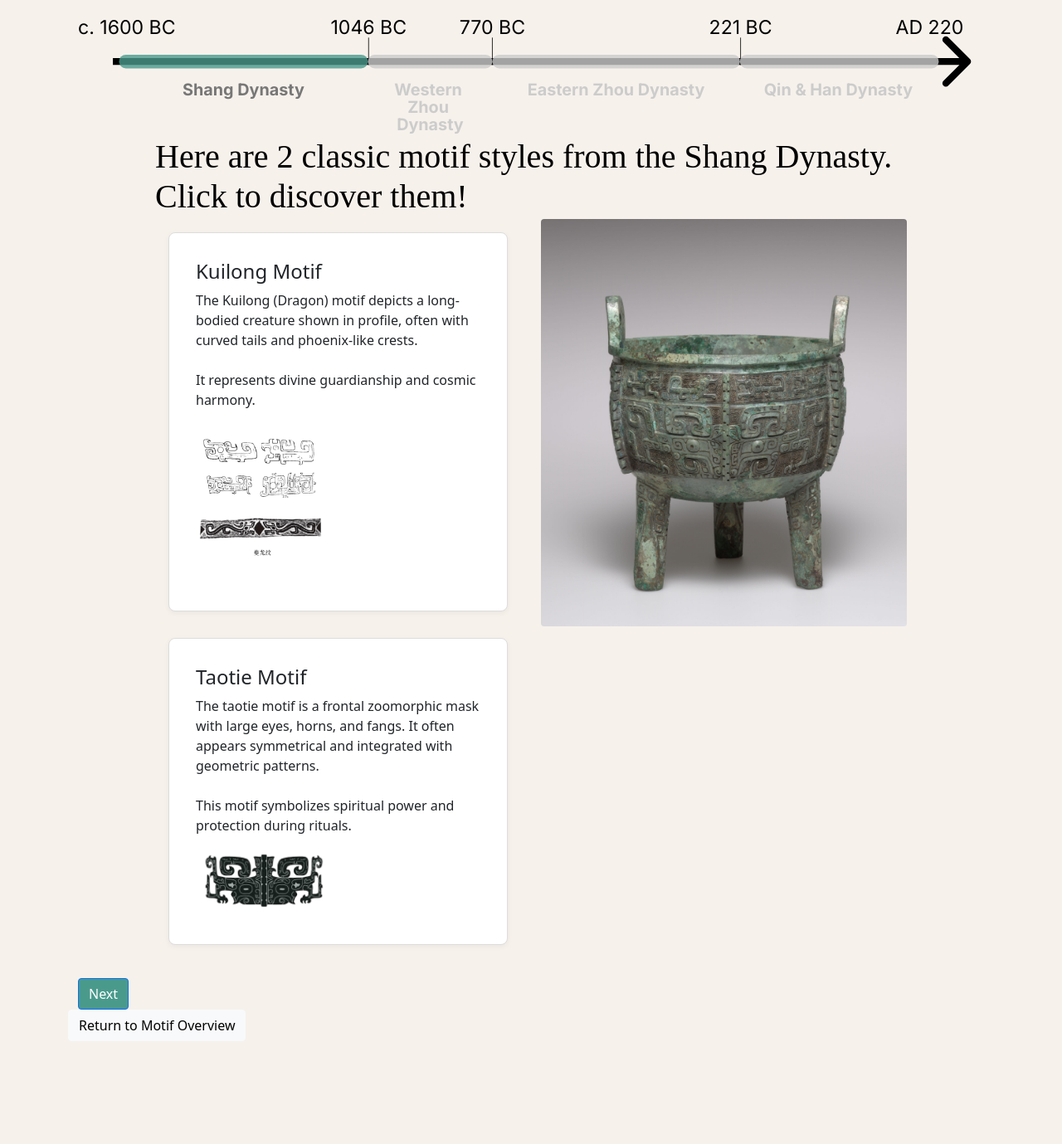
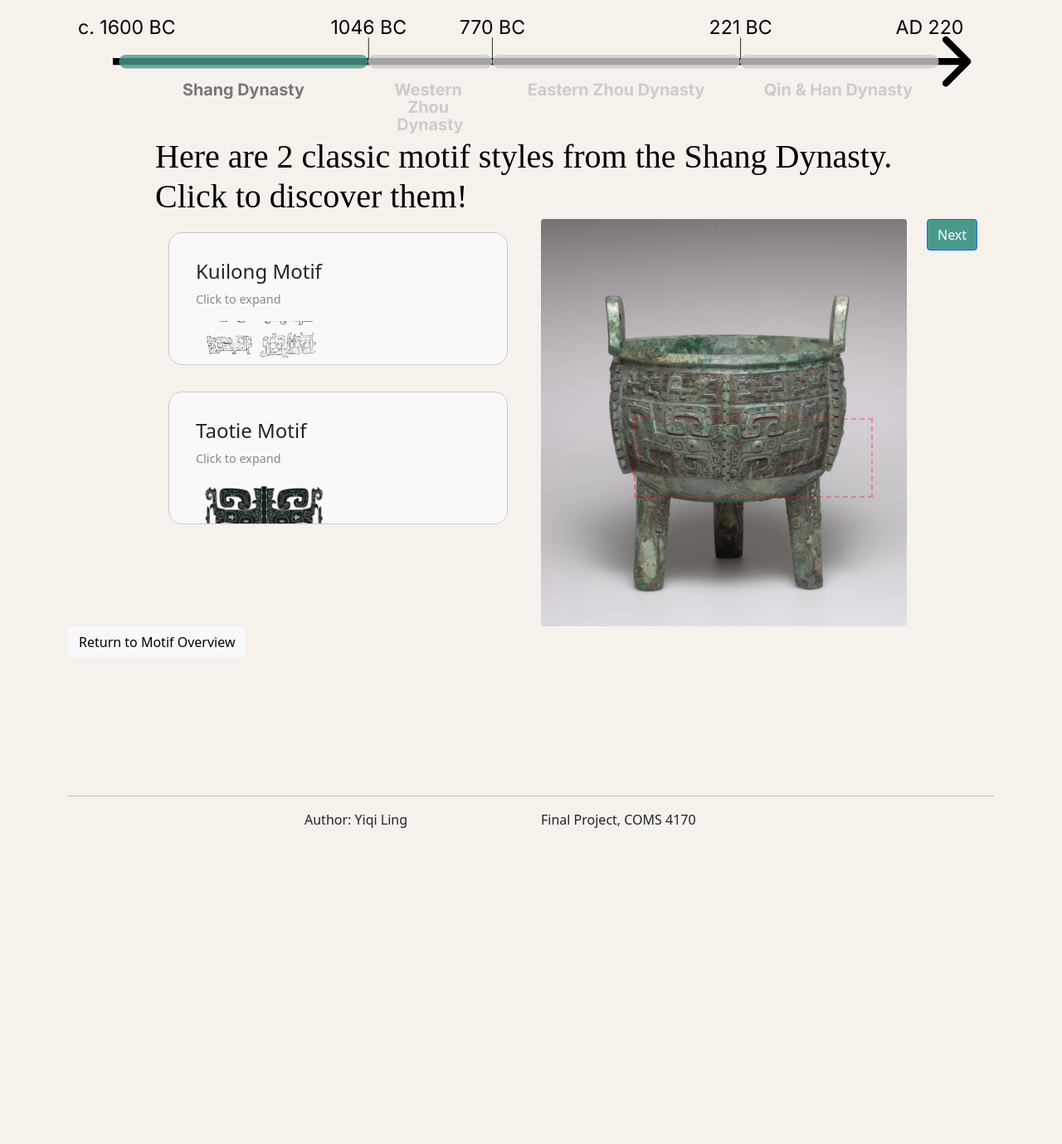
Before and after one commit to 77889itsme/bronze-clocks, a Flask app: page /learn/motif/1 in a window 1280 px wide; the page is wider, and only the part inside the window is pictured. Shown: the part 64-1443 px from the top of that part at 83% size. After the commit the page ends 1062 px from the top of that part, so only its background shows below. Run offline with Flask 3, Linux system fonts and the light colour scheme; some libraries are stand-ins or nearby versions.

Commit message:
feat: add expand to cards

```diff
--- a/static/css/main.css
+++ b/static/css/main.css
@@ -5,6 +5,17 @@
     --dark-grey: #777777;
 }
 
+
+.hotspot-test {
+    position: absolute;
+    cursor: pointer;
+    background-color: rgba(255, 255, 255, 0);
+    border: 2px dashed rgba(255, 0, 0, 0.3);
+    left: 7rem;
+    top: 15rem;
+    width: 18rem;
+    height: 6rem;
+}
 
 body {
     background-color: #F6F1EB;
@@ -215,12 +226,20 @@ a {
 
 .motif-card {
     width: 30rem;
-    border: 1px solid #ddd;
-    border-radius: 8px;
+    max-height: 10rem; /* 初始高度 */
+    overflow: hidden;
+    border: 1px solid #ccc;
+    border-radius: 1rem;
     padding: 2rem;
-    box-shadow: 0 2px 6px rgba(0, 0, 0, 0.05);
-    background-color: #fff;
+    transition: max-height 0.3s ease;
+    cursor: pointer;
+    background-color: #f9f9f9;
 }
+
+.motif-card.expanded {
+    max-height: 30rem;
+}
+
 
 .motif-content-image {
     width: 100%;
--- a/static/js/learn_motif_pages.js
+++ b/static/js/learn_motif_pages.js
@@ -58,7 +58,12 @@ function updateView() {
         let $title = $(`<h4>${motif.title}</h4>`);
         let $content = $(`<p>${motif.content}</p>`)
         let $image = $(`<img>`).attr('src', `/${motif.motif_image_path}`).addClass("motif-content-image")
-        $card.append($title).append($content).append($image);
+        let $hint = $('<p style="font-size: 0.9rem; color: #888;">Click to expand</p>');
+
+        $card.append($title).append($hint).append($image).append($content);
+        $card.on('click', function () {
+            $(this).toggleClass('expanded');
+        });
         $('#motif-content').append($card);
 
         let overlays = motif.overlay || [];
--- a/templates/learn_motif_pages.html
+++ b/templates/learn_motif_pages.html
@@ -24,6 +24,7 @@
         </div>
         <div class="row">
             <div id="navButtonPrevious" class="col-md-1"></div>
+
             <div class="col-md-5">
                 <div class="mb-4" id="motif-content"></div>
             </div>
@@ -31,7 +32,7 @@
             <div class="col-md-5">
                 <div class="motif-image-container position-relative">
                     <img class="motif-image mx-auto d-block" id="motif-image">
-
+                    <div class="hotspot-test"></div>
                     <div class="motif-overlay" id="motifOverlay">
                         <div class="overlay-content" id="overlayText">
                             <button id="closeOverlay" class="close-btn">&times;</button>
@@ -41,8 +42,6 @@
                 </div>
 
                 <div id="final-page" class="container"></div>
-
-            </div>
             </div>
             <div id="navButtonNext" class="col-md-1"></div>
         </div>
```
Also changed, not shown: static/images/曾侯乙尊盘2.png (added), 1 other file.
